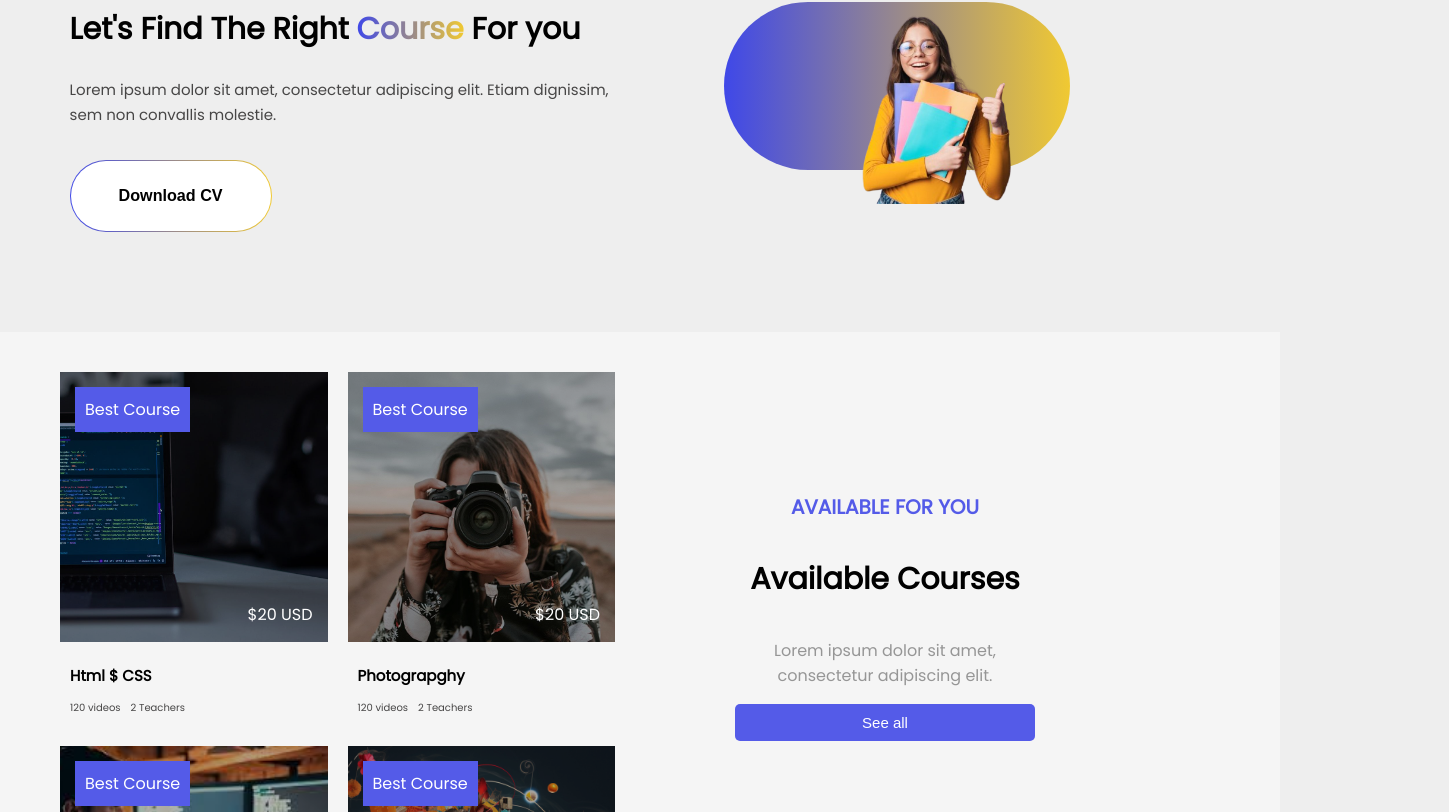
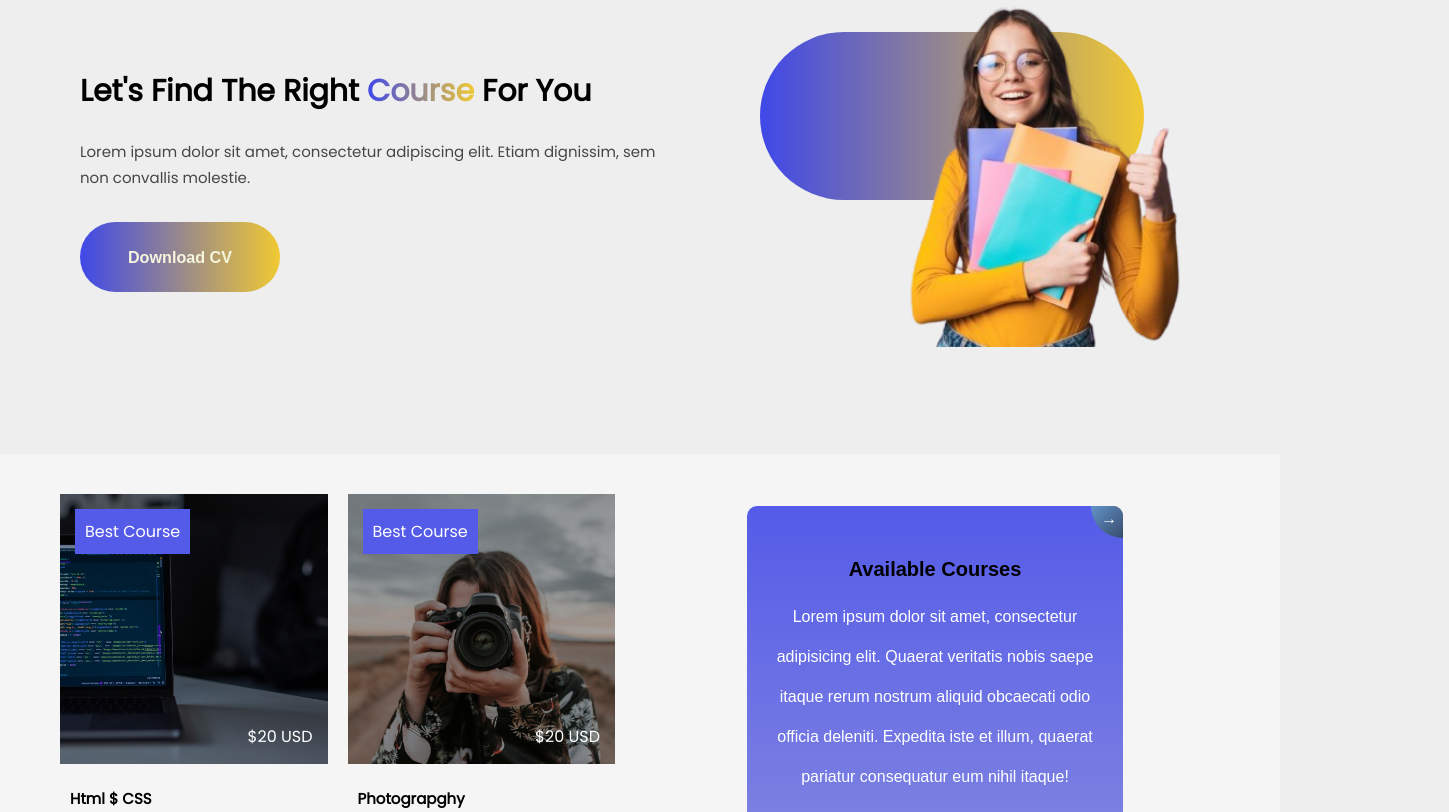
Before and after one commit to shahdKhawaldeh1/Courses-Store, a React (Create React App) app: page / in a window 1280 px wide. Shown: the part 168-980 px from the top of the page, 1449 px wide, since content can reach past the window. Built offline with nearby package versions, Linux system fonts and the light colour scheme; a web font is replaced by a local one.

Commit message:
first commit

```diff
--- a/src/components/Home/Home.jsx
+++ b/src/components/Home/Home.jsx
@@ -5,34 +5,33 @@ import course2 from "../../assets/images/course2.png";
 import course3 from "../../assets/images/course3.png";
 import course4 from "../../assets/images/course4.png";
  import about from "../../assets/images/about.png"
+ import sahr from "../../assets/images/sahr.png"
+
 
 export const Home = () => {
+
   return (
     <>
   <section className="about-container">
   <div className="main">
-        <div className="social">
-
-        </div>
     <div className="detail">
-          <h1>
-          Let's Find The Right <span>Course</span> For you
+      <h1 className="detail-title">
+        Let's Find The Right <span>Course</span> For You
       </h1>
-          <p>
+      <p className="detail-paragraph">
         Lorem ipsum dolor sit amet, consectetur adipiscing elit. Etiam dignissim, sem non convallis molestie.
       </p>
-          <div className="btn">
-            <button>Download CV</button>
+      <div className="detail-btns">
+        <button className="detail-btn">Download CV</button>
       </div>
     </div>
-        <div className="img-sec">
+
     <div className="images">
-            <img className="img-w" alt="about" src={about} />
-
-          </div>
+      <img className="detail-img" alt="about me" src={about} />
     </div>
   </div>
 </section>
+
 
     {/*  Courses section */}
       <section className="courses">
@@ -120,10 +119,21 @@ export const Home = () => {
               </div>
             </div>
             <div className="course-description">
-              <p>AVAILABLE FOR YOU</p>
-              <h2>Available Courses</h2>
-              <p>Lorem ipsum dolor sit amet, consectetur adipiscing elit.</p>
+
+      <div class="card">
+      <p class="card-title">Available Courses</p>
+      <p class="small-desc">
+        Lorem ipsum dolor sit amet, consectetur adipisicing elit. Quaerat
+        veritatis nobis saepe itaque rerum nostrum aliquid obcaecati odio
+        officia deleniti. Expedita iste et illum, quaerat pariatur consequatur
+        eum nihil itaque!
+      </p>
     <button className="course-btn">See all</button>
+
+      <div class="go-corner">
+        <div class="go-arrow">→</div>
+      </div>
+    </div>
               </div>
           </div>
         </div>
--- a/src/components/Home/styles.css
+++ b/src/components/Home/styles.css
@@ -5,21 +5,89 @@ body{
   height:6666;
   background-color: #eee;
 }
+/* start about section */
+.about-container {
+  margin-top: 150px;
+  margin-left: 80px;
+  width: calc(100% - 120px); /* Added space around the subtraction operator */
+}
 
+.main {
+  display: grid;
+  grid-template-columns: repeat(auto-fit, minmax(277px, 1fr));
+  row-gap: 2rem;
+  align-items: center;
+}
+
+.detail-title {
+  font-size: 30px;
+  font-weight: 600;
+  opacity: 1; /* Adjusted initial opacity */
+}
+
+.detail-paragraph {
+  line-height: 1.7;
+  font-size: 15px;
+  opacity: 1;
+  color: #474646;
+}
+
+.detail span {
+  background: linear-gradient(to right, #3f48e8 0%, #F0C932 100%);
+  -webkit-background-clip: text;
+  -webkit-text-fill-color: transparent;
+}
+
+.images {
+  width: 80%;
+  position: relative;
+}
+
+.images::before {
+  margin-top: 50px;
+margin-left: 100px;
+  content: "";
+  position: absolute;
+  width: 30vw;
+  height: 21vh;
+  background: linear-gradient(to right, #3f48e8 0%, #F0C932 100%);
+  border-radius: 200px;
+}
+
+.detail-img {
+  position: relative;
+  width: 170%;
+}
+
+.detail-btns {
+  height: 70px;
+  width: 200px;
+  border-radius: 36px;
+  margin-top: 2rem;
+}
+
+.detail-btn {
+  display: inline-block;
+  height: 100%;
+  width: 100%;
+  border-radius: 36px;
+  border: 0;
+  color: beige;
+  background: linear-gradient(to right, #3f48e8 0%, #F0C932 100%);
+  font-weight: 600;
+  font-size: 1.01rem;
+  cursor: pointer;
+  text-align: center;
+}
+
+
+/* start courses section */
 .courses {
   padding: 40px 0;
   background-color: #F5F5F5;
   margin-top: 100px;
 
 }
-.about-container{
-margin-top: 150px;
-
- width: calc(100% - 120px); /* Added space around the subtraction operator */
-
-}
-
-
 .row {
   display: flex;
   align-items: center;
@@ -57,6 +125,7 @@ gap:20px;
   filter:brightness(70%);
   display: flex;
 }
+/* info and details part */
 .course-info{
   position: absolute;
   top:0;
@@ -87,8 +156,6 @@ gap:20px;
   justify-content: flex-start;
   gap:10px;
   color:#969696;
-
-
 }
 .course-details h2{
   font-size: 15px;
@@ -97,209 +164,103 @@ gap:20px;
   font-size: 10px;
   color: #474646;
 }
+
+/* description part */
 .course-description {
   display: flex;
   margin-left: 100px;
   flex-direction: column;
   flex-wrap: wrap;
-  margin-top: 100px;
-  width:300px;
+  width:400px;
   text-align: center;
 }
 
 .course-description p:nth-child(1) {
-  color: #545BE8; /* Match color with views */
+  color: #000000; /* Match color with views */
   font-weight: bold;
   font-size: 20px;
   margin-bottom: 10px;
 
 }
-
-.course-description h2 {
-  color: #000000; /* Adjust color for better readability */
-  margin-bottom: 20px;
-  font-size: 30px;
-}
 .course-description p:last-of-type{
-  color: #969696;
+  color: #ffffff;
   font-size: 16px;
 }
 .course-btn {
-  background-color: #545BE8;
-  color: #fff;
-  padding: 10px 0px;
-  border: none;
+  background-color: #acafeb;
+  color: #000000;
+  padding: 10px 30px;
+  border-color: #545BE8;
   border-radius: 5px;
   cursor: pointer;
   font-size: 15px;
 }
 
-.course-btn:hover {
-  background: linear-gradient(to right,  #3f48e8 0%, #F0C932 100%);
+.small-desc {
+  font-size: 40px;
+  font-weight: 400;
+  line-height: 2.5em;
+}
+.go-corner {
+  display: flex;
+  align-items: center;
+  justify-content: center;
+  position: absolute;
+  width: 2em;
+  height: 2em;
+  overflow: hidden;
+  top: 0;
+  right: 0;
+  background: linear-gradient(135deg, #6293c8, #384c6c);
+  border-radius: 0 4px 0 32px;
+}
+
+.go-arrow {
+  margin-top: -4px;
+  margin-right: -4px;
+  color: white;
+  font-family: courier, sans;
+}
+
+.card {
+  display: block;
+  position: relative;
+  border-radius: 10px;
+  padding: 2em 1.2em;
+  margin: 12px;
+  text-decoration: none;
+  z-index: 0;
+  overflow: hidden;
+  background: linear-gradient(to bottom,#545BE8, #8488e0);
+  font-family: Arial, Helvetica, sans-serif;
+}
+
+.card:before {
+  content: '';
+  position: absolute;
+  z-index: -1;
+  top: -16px;
+  right: -16px;
+  background: linear-gradient(135deg, #F0C932, #333a08);
+  height: 40px;
+  width: 40px;
+  border-radius: 32px;
+  transform: scale(1);
+  transform-origin: 50% 50%;
+  transition: transform 0.35s ease-out;
+}
+
+.card:hover:before {
+  transform: scale(28);
 }
 
 
-/* about */
-
-.main {
-    display: grid;
-    grid-template-columns: 6% repeat(auto-fit, minmax(277px, 1fr));
-    row-gap: 2rem;
-    align-items: center;
+.card:hover .small-desc {
+  transition: all 0.5s ease-out;
+  color: rgba(255, 255, 255, 0.8);
 }
 
-.main h1 {
-    font-size: 30px;
-    font-weight: 600;
-    opacity: 0;
-    animation: topSideAni 1s ease forwards;
+.card:hover .card-title {
+  transition: all 0.5s ease-out;
+  color: #ffffff;
 }
-
-.main p {
-    line-height: 1.7;
-    font-size: 15px;
-    opacity: 0;
-    animation: btn-ani 1s ease forwards;
-    animation-delay: .2s;
-    color: #474646;
-}
-
-.detail span {
-    background: #F7086C;
-background: linear-gradient(to right,  #3f48e8 0%, #F0C932 100%);
--webkit-background-clip: text;
--webkit-text-fill-color: transparent;
-}
-
-
-
-.images {
-    width: 80%;
-    margin-left: auto;
-    opacity: 0;
-    animation: imageAni 1s ease forwards;
-    animation-delay: .8s;
-    position: relative;
-
-}
-
-.images::before {
-    content: "";
-    position: absolute;
-    width: 27vw;
-    height: 21vh;
-    background: linear-gradient(to right, #3f48e8 0%, #F0C932 100%);
-    border-radius: 200px;
-}
-.images img {
-    position: relative;
-}
-
-.img-w {
-  width: 100%;
-  height: 100%;
-
-}
-.main .btn {
-    height: 70px;
-    width: 200px;
-    border-radius: 36px;
-    background: linear-gradient(to right,  #3f48e8 0%, #F0C932 100%);
-    margin-top: 2rem;
-    padding: 1px;
-    opacity: 0;
-    animation: btn-ani 1s ease forwards;
-    animation-delay: .4s;
-}
-.detail button {
-    display: inline-block;
-    height: 70px;
-    width: 200px;
-    border-radius: 36px;
-    border: 0;
-    background-color: #fff;
-    font-weight: 600;
-    font-size: 1.01rem;
-    cursor: pointer;
-    text-align: center;
-}
-.detail button:hover {
-    -webkit-background-clip: text;
-    background: linear-gradient(90deg,  #3f48e8 0%, #F0C932 100%);
-    transition: all .3s ease-in-out;
-}
-
-
-
-/* Animation */
-@keyframes leftSideAni {
-    0% {
-        transform: translateX(-100px);
-        opacity: 0;
-    }
-    100% {
-        transform: translateX(0);
-        opacity: 1;
-    }
-}
-@keyframes navani {
-    0% {
-        transform: translateY(100px);
-        opacity: 0;
-    }
-    100% {
-        transform: translateY(0);
-        opacity: 1;
-    }
-}
-@keyframes rightSideAni {
-    0% {
-        transform: translateX(100px);
-        opacity: 0;
-    }
-    100% {
-        transform: translateX(0);
-        opacity: 1;
-    }
-}
-@keyframes topSideAni {
-    0% {
-        transform: translateY(-100px);
-        opacity: 0;
-    }
-    100% {
-        transform: translateY(0);
-        opacity: 1;
-    }
-}
-@keyframes SocialAni {
-    0% {
-        transform: translateX(-100px);
-        opacity: 0;
-    }
-    100% {
-        transform: translateX(0);
-        opacity: 1;
-    }
-}
-@keyframes btn-ani {
-    0% {
-        transform: translateY(100px);
-        opacity: 0;
-    }
-    100% {
-        transform: translateY(0);
-        opacity: 1;
-    }
-}
-
-@keyframes imageAni {
-    0% {
-        opacity: 0;
-        transform: scale(0);
-    }
-    100% {
-        opacity: 1;
-        transform: scale(1);
-    }
-}
```
Lines whose indentation alone changed are shown as unchanged.
